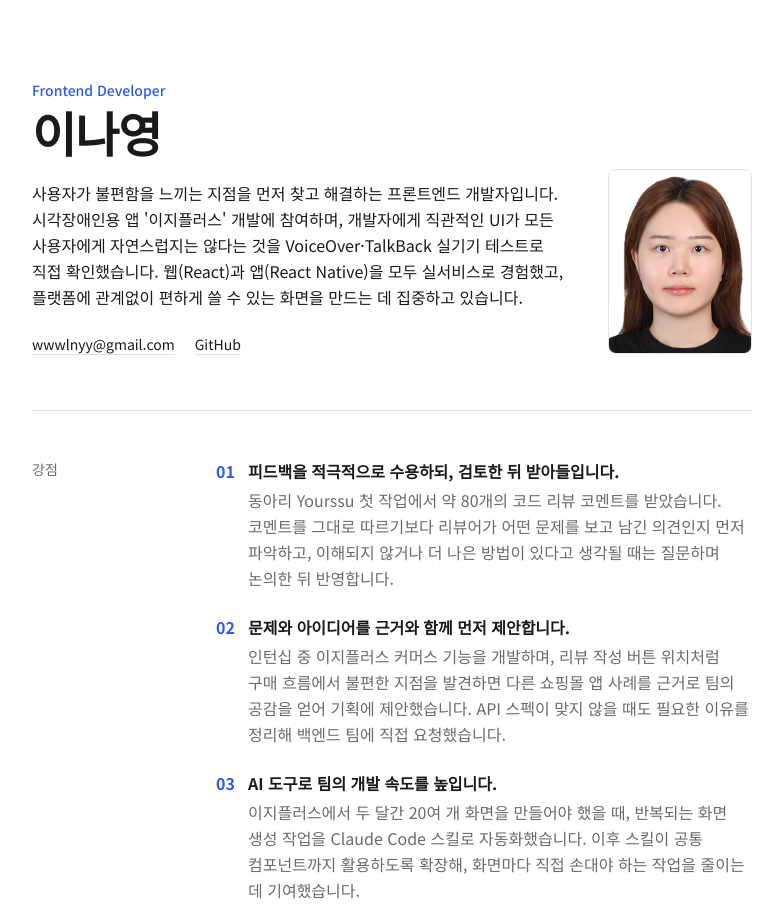
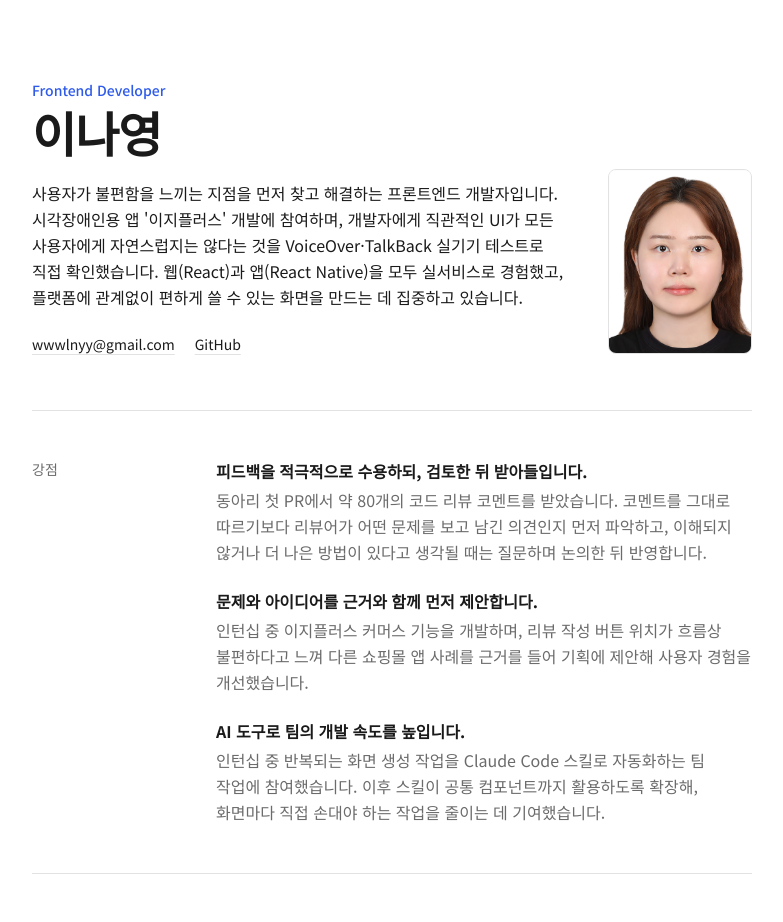
Before and after one commit to wwwlnyy/leenayoung.resume, a Next.js app: page / in a window 1280 px wide. Shown: the top 922 px of the page, without its empty margins (248-1031 px from the left). Built offline with nearby package versions, Linux system fonts and the light colour scheme.

Commit message:
feat: 강점 섹션 디자인 및 내용 수정

```diff
--- a/content/profile.ts
+++ b/content/profile.ts
@@ -14,15 +14,15 @@ export const intro =
 export const strengths: readonly Strength[] = [
   {
     title: "피드백을 적극적으로 수용하되, 검토한 뒤 받아들입니다.",
-    body: "동아리 Yourssu 첫 작업에서 약 80개의 코드 리뷰 코멘트를 받았습니다. 코멘트를 그대로 따르기보다 리뷰어가 어떤 문제를 보고 남긴 의견인지 먼저 파악하고, 이해되지 않거나 더 나은 방법이 있다고 생각될 때는 질문하며 논의한 뒤 반영합니다.",
+    body: "동아리 첫 PR에서 약 80개의 코드 리뷰 코멘트를 받았습니다. 코멘트를 그대로 따르기보다 리뷰어가 어떤 문제를 보고 남긴 의견인지 먼저 파악하고, 이해되지 않거나 더 나은 방법이 있다고 생각될 때는 질문하며 논의한 뒤 반영합니다.",
   },
   {
     title: "문제와 아이디어를 근거와 함께 먼저 제안합니다.",
-    body: "인턴십 중 이지플러스 커머스 기능을 개발하며, 리뷰 작성 버튼 위치처럼 구매 흐름에서 불편한 지점을 발견하면 다른 쇼핑몰 앱 사례를 근거로 팀의 공감을 얻어 기획에 제안했습니다. API 스펙이 맞지 않을 때도 필요한 이유를 정리해 백엔드 팀에 직접 요청했습니다.",
+    body: "인턴십 중 이지플러스 커머스 기능을 개발하며, 리뷰 작성 버튼 위치가 흐름상 불편하다고 느껴 다른 쇼핑몰 앱 사례를 근거를 들어 기획에 제안해 사용자 경험을 개선했습니다.",
   },
   {
     title: "AI 도구로 팀의 개발 속도를 높입니다.",
-    body: "이지플러스에서 두 달간 20여 개 화면을 만들어야 했을 때, 반복되는 화면 생성 작업을 Claude Code 스킬로 자동화했습니다. 이후 스킬이 공통 컴포넌트까지 활용하도록 확장해, 화면마다 직접 손대야 하는 작업을 줄이는 데 기여했습니다.",
+    body: "인턴십 중 반복되는 화면 생성 작업을 Claude Code 스킬로 자동화하는 팀 작업에 참여했습니다. 이후 스킬이 공통 컴포넌트까지 활용하도록 확장해, 화면마다 직접 손대야 하는 작업을 줄이는 데 기여했습니다.",
   },
 ];
 
@@ -70,7 +70,7 @@ export const otherActivities: readonly Experience[] = [
     role: "중앙도서관 독서 프로그램 운영 보조",
     period: "2025.03 – 2026.02",
     description:
-      "독서 행사 운영을 보조하며 직접 참여하고, 학생 독서후기 심사와 도서관 SNS 추천 책 · 프로그램 후기 작성을 맡음. 독서토론 프로그램 '숭실고독' 참여. 고전 콘서트(2025.05)에서 고등학생 대상 『일리아스』 독서토론 퍼실리테이터로, 토론 질문을 직접 준비해 다른 진행자들과 미리 검토하고 학생들의 의견을 이어 주며 토론을 진행",
+      "독서 행사 운영을 보조하며 직접 참여하고, 학생 독서후기 심사와 도서관 SNS에 추천 책 · 프로그램 후기 작성. 독서토론 프로그램 '숭실고독' 참여. 고전 콘서트(2025.05)에서 고등학생 대상 『일리아스』 독서토론 퍼실리테이터로, 토론 질문을 직접 준비해 다른 진행자들과 미리 검토하고 학생들의 의견을 이어 주며 토론을 진행",
   },
 ];
 
@@ -82,7 +82,7 @@ export const education: Experience = {
 
 export const skills: readonly SkillGroup[] = [
   { category: "Language", items: ["TypeScript", "JavaScript"] },
-  { category: "Framework", items: ["React", "React Native", "Next.js"] },
+  { category: "Framework", items: ["React", "React Native"] },
   {
     category: "State / Data",
     items: ["TanStack Query", "Zustand", "Context API", "Axios"],
--- a/src/app/page.tsx
+++ b/src/app/page.tsx
@@ -1,4 +1,11 @@
-import { education, experiences, otherActivities, profile, skills, strengths } from "@content/profile";
+import {
+  education,
+  experiences,
+  otherActivities,
+  profile,
+  skills,
+  strengths,
+} from "@content/profile";
 import { minorProjects, projects } from "@content/projects";
 import { ExperienceList } from "@/components/home/ExperienceList";
 import { Hero } from "@/components/home/Hero";
@@ -12,19 +19,14 @@ export default function Home() {
 
       <main>
         <LabeledSection id="strengths" label="강점">
-          <ol className="space-y-6">
-            {strengths.map((strength, index) => (
-              <li key={strength.title} className="grid grid-cols-[2rem_1fr]">
-                <span aria-hidden="true" className="font-bold text-accent tabular-nums">
-                  {String(index + 1).padStart(2, "0")}
-                </span>
-                <div>
-                  <h3 className="font-bold">{strength.title}</h3>
-                  <p className="mt-1 leading-relaxed text-sub">{strength.body}</p>
-                </div>
+          <ul className="space-y-6">
+            {strengths.map((strength) => (
+              <li key={strength.title}>
+                <h3 className="font-bold">{strength.title}</h3>
+                <p className="mt-1 leading-relaxed text-sub">{strength.body}</p>
               </li>
             ))}
-          </ol>
+          </ul>
         </LabeledSection>
 
         <LabeledSection id="projects" label="프로젝트">
@@ -35,12 +37,17 @@ export default function Home() {
           </div>
           <ul className="mt-8 space-y-2">
             {minorProjects.map((project) => (
-              <li key={project.title} className="flex flex-wrap items-baseline justify-between gap-x-4">
+              <li
+                key={project.title}
+                className="flex flex-wrap items-baseline justify-between gap-x-4"
+              >
                 <p>
                   <span className="font-bold">{project.title}</span>
                   <span className="text-sub"> · {project.summary}</span>
                 </p>
-                <p className="text-sm text-sub tabular-nums">{project.period}</p>
+                <p className="text-sm text-sub tabular-nums">
+                  {project.period}
+                </p>
               </li>
             ))}
           </ul>
@@ -75,7 +82,12 @@ export default function Home() {
           {profile.email}
         </a>
         <span aria-hidden="true"> · </span>
-        <a href={profile.github} className="link-underline" target="_blank" rel="noreferrer">
+        <a
+          href={profile.github}
+          className="link-underline"
+          target="_blank"
+          rel="noreferrer"
+        >
           GitHub
         </a>
       </footer>
```
Also changed, not shown: site-qr.svg (added).
